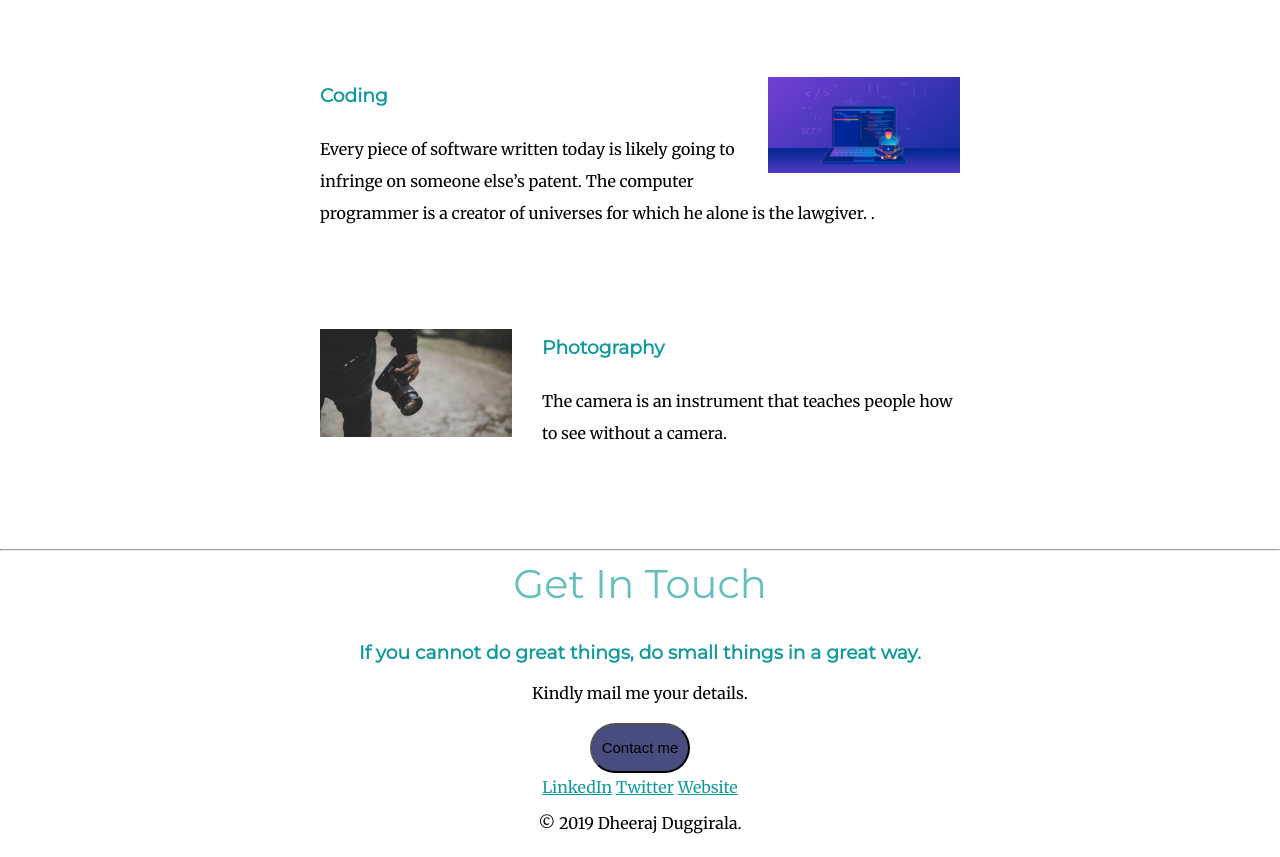
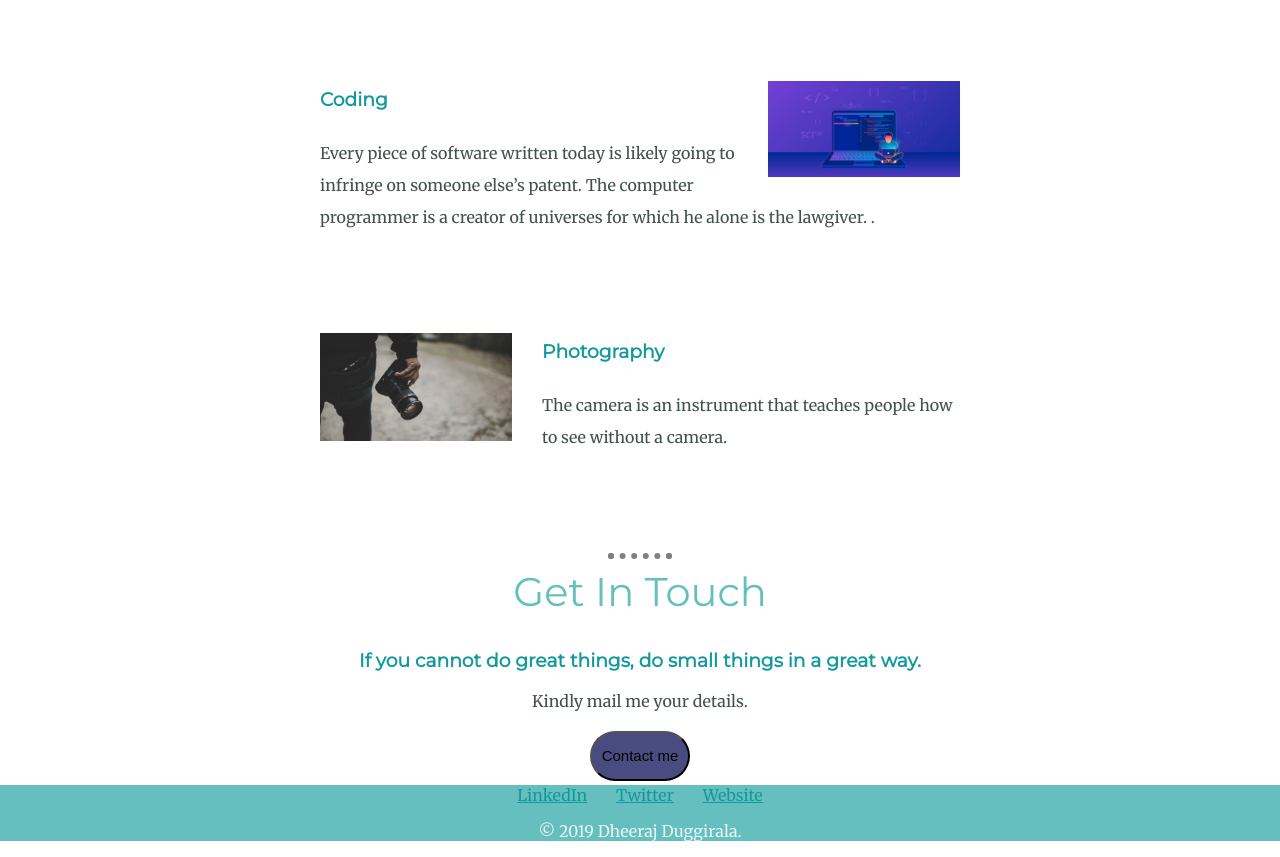
Before and after one commit to dheerajdheeru7/Personal-Website, a plain HTML site: page index.html in a window 1280 px wide. Shown: the part 1240-2097 px from the top of the page. Drawn offline with Linux system fonts and the light colour scheme.

Commit message:
Add files via upload

```diff
--- a/css/styles.css
+++ b/css/styles.css
@@ -25,17 +25,15 @@ h3{
   color: #11999E
 }
 .top-container{
-  background-color: #484c7f;
+  background-color: #EAF6F6;
   padding-top: 100px;
 }
 
 
-.middle-container{
 
-
-}
 .bottom-container{
-
+background-color: #66BFBF;
+word-spacing: 25px;
 
 }
 .bottom-cloud{
@@ -79,3 +77,17 @@ width: 50%;
   cursor: pointer;
 
 }
+P{
+  color:#40514E
+}
+.footer-class{
+  color: #EAF6F6;
+  word-spacing: 0;
+}
+hr{
+
+  border:dotted #EAF6F6 6px;
+  border-color: grey;
+  width: 4%;
+  border-bottom: none;
+}
--- a/index.html
+++ b/index.html
@@ -52,13 +52,15 @@
   <a class="footer-link" href="https://www.linkedin.com/">LinkedIn</a>
   <a class="footer-link" href="https://twitter.com/">Twitter</a>
   <a class="footer-link" href="https://www.appbrewery.co/">Website</a>
+    <p class="footer-class">© 2019 Dheeraj Duggirala.</p>
 
-  <p>© 2019 Dheeraj Duggirala.</p>
+
 </div>
 
 
   </div>
 
+
 </body>
 
 </html>
```
